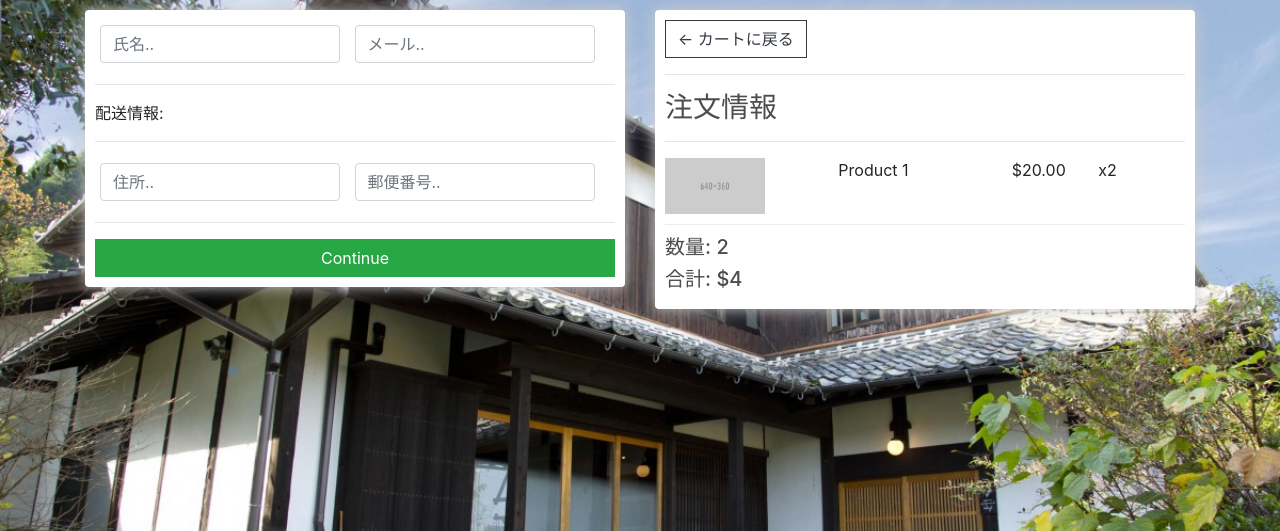
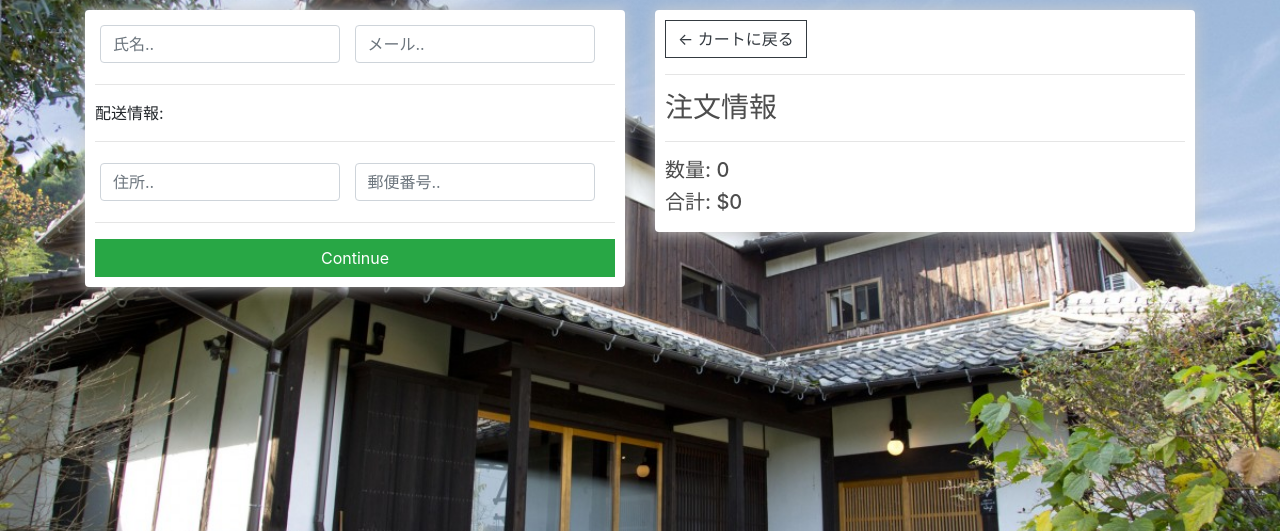
Before and after one commit to motsuka1/ec_haze, a Django app: page /checkout/ in a window 1280 px wide. Shown: the part 66-597 px from the top of the page. Run offline with Django 3.2, Linux system fonts and the light colour scheme; parts of the project's set-up code (start-up, migrations or seed data) failed here and were passed over; some libraries are stand-ins or nearby versions.

Commit message:
render checkout

```diff
--- a/store/templates/store/checkout.html
+++ b/store/templates/store/checkout.html
@@ -2,8 +2,6 @@
 {% load static %}
 {% block content %}
 <div class="row">
-    <!-- class = “col-{prefix}-{columns}” {columns}は合計が12に -->
-    <!-- https://qiita.com/akatsuki174/items/53b7367b04ed0b066bbf -->
     <div class="col-lg-6">
       <div class="box-element" id="form-wrapper">
         <div id="form">
@@ -22,12 +20,6 @@
             <div class="form-field">
               <input class="form-control" type="text" name="address" placeholder="住所..">
             </div>
-            <!-- <div class="form-field">
-              <input class="form-control" type="text" name="city" placeholder="City..">
-            </div>
-            <div class="form-field">
-              <input class="form-control" type="text" name="state" placeholder="State..">
-            </div> -->
             <div class="form-field">
               <input class="form-control" type="text" name="zipcode" placeholder="郵便番号..">
             </div>
@@ -47,14 +39,16 @@
         <hr>
         <h3>注文情報</h3>
         <hr>
+        {% for item in items %}
         <div class="cart-row">
-          <div style="flex:2"><img class="row-image" src="{% static 'images/placeholder.png' %}"></div>
-          <div style="flex:2"><p>Product 1</p></div>
-          <div style="flex:1"><p>$20.00</p></div>
-          <div style="flex:1"><p>x2</p></div>
-      </div>
-        <h5>数量:   2</h5>
-        <h5>合計:   $4</h5>
+          <div style="flex:2"><img class="row-image" src="{{item.product.imageURL}}"></div>
+          <div style="flex:2"><p>{{item.product.name}}</p></div>
+          <div style="flex:1"><p>${{item.product.price|floatformat:0}}</p></div>
+          <div style="flex:1"><p>x{{item.quantity}}</p></div>
+        </div>
+        {% endfor %}
+        <h5>数量:   {{order.get_cart_items}}</h5>
+        <h5>合計:   ${{order.get_cart_total|floatformat:0}}</h5>
     </div>
 </div>
 {% endblock content %}
--- a/store/views.py
+++ b/store/views.py
@@ -19,5 +19,12 @@ def cart(request):
     return render(request, 'store/cart.html', context)
 
 def checkout(request):
-    context = {}
+    if request.user.is_authenticated:
+        customer = request.user.customer
+        order, created = Order.objects.get_or_create(customer=customer, complete=False)
+        items = order.orderitem_set.all()
+    else:
+        items = []
+        order = {'get_cart_total': 0, 'get_cart_items': 0}
+    context = {"items": items, "order": order}
     return render(request, 'store/checkout.html', context)
```
Also changed, not shown: 1 other file.
